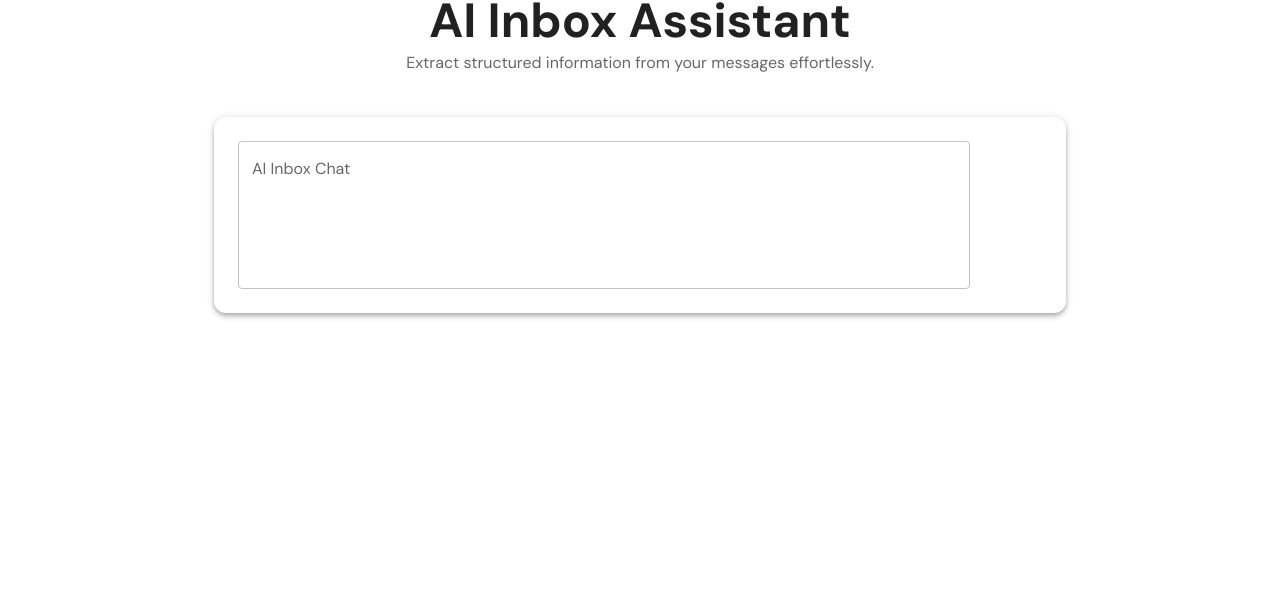
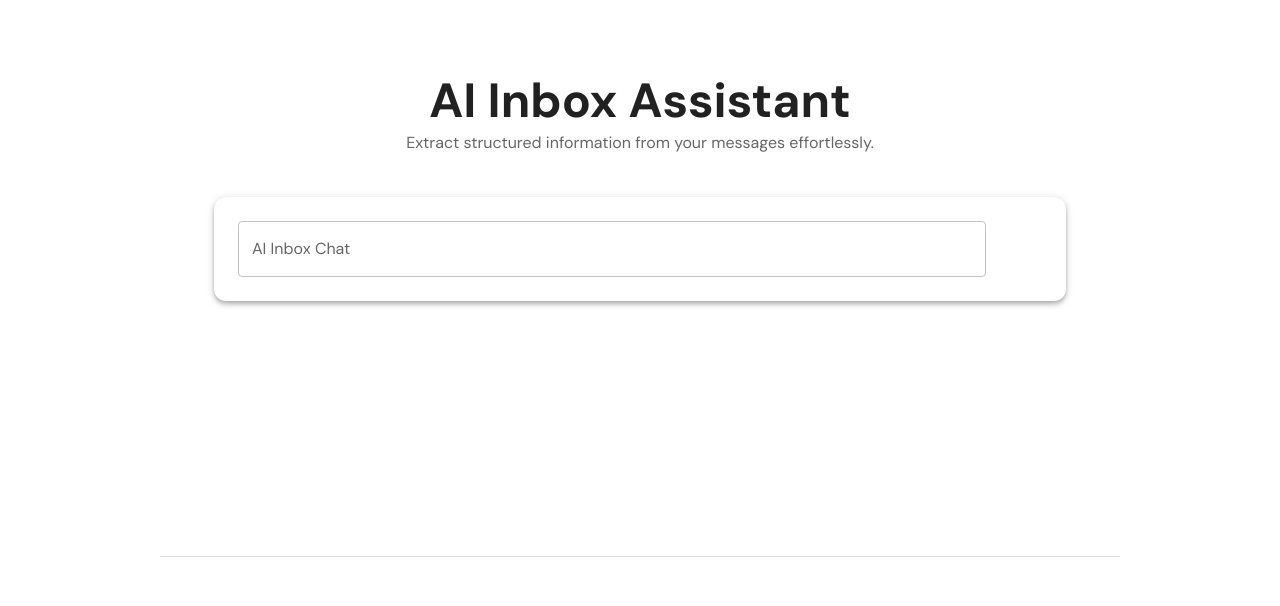
Before and after one commit to hamadalhibshi/ai-inbox-assistant, a React (Vite) app in the folder frontend/: page /chat in a window 1280 px wide. Shown: the part 119-725 px from the top of the page. Built offline with nearby package versions, Linux system fonts and the light colour scheme; no server answers; some icons are missing.

Commit message:
- Updated chat ui

```diff
--- a/frontend/src/components/Screen.tsx
+++ b/frontend/src/components/Screen.tsx
@@ -1,12 +1,13 @@
-import { Box } from "@mui/material";
+import { Box, type SxProps, type Theme } from "@mui/material";
 import type { ReactNode } from "react";
 import Footer from "./Footer";
 
 interface ScreenType {
   children: ReactNode;
+  sx?: SxProps<Theme>;
 }
 
-const Screen = ({ children }: ScreenType) => {
+const Screen = ({ children, sx }: ScreenType) => {
   return (
     <Box
       sx={{
@@ -15,6 +16,7 @@ const Screen = ({ children }: ScreenType) => {
         minHeight: "90vh",
         mx: { xs: 2, md: 20 },
         mt: 10,
+        ...sx,
       }}
     >
       <Box sx={{ flex: 1 }}>{children}</Box>
--- a/frontend/src/pages/Chat/Chat.tsx
+++ b/frontend/src/pages/Chat/Chat.tsx
@@ -18,7 +18,7 @@ import {
 } from "@mui/material";
 import ArrowCircleRightIcon from "@mui/icons-material/ArrowCircleRight";
 import LightbulbIcon from "@mui/icons-material/Lightbulb";
-import { EditForm } from "../../components";
+import { EditForm, Screen } from "../../components";
 import { useFormik } from "formik";
 import TicketInfo from "./components/TicketInfo";
 
@@ -118,7 +118,13 @@ const Chat = () => {
   };
 
   return (
-    <Container maxWidth="md" sx={{ py: 6, minHeight: "95vh" }}>
+    <Screen
+      sx={{
+        py: 6,
+        minHeight: "95vh",
+      }}
+    >
+      <Container maxWidth="md" sx={{ mb: 5 }}>
         <Box textAlign="center" mb={5}>
           <Typography variant="h3" fontWeight="bold" sx={{}}>
             AI Inbox Assistant
@@ -133,14 +139,11 @@ const Chat = () => {
           sx={{
             p: 3,
             borderRadius: 3,
+            flexGrow: 1,
             mb: 4,
-        }}
-      >
-        <Box
-          sx={{
             display: "flex",
-            alignItems: "flex-end",
-            gap: 2,
+            alignItems: "center",
+            justifyContent: "space-between",
           }}
         >
           <TextField
@@ -148,7 +151,6 @@ const Chat = () => {
             variant="outlined"
             multiline
             fullWidth
-            minRows={5}
             value={messageText}
             onChange={(e) => setMessageText(e.target.value)}
             placeholder="Paste your message, chat, or email content here..."
@@ -156,7 +158,6 @@ const Chat = () => {
               borderRadius: 2,
             }}
           />
-
           <IconButton
             color="primary"
             onClick={handleChatSubmit}
@@ -173,7 +174,6 @@ const Chat = () => {
               <ArrowCircleRightIcon fontSize="large" />
             )}
           </IconButton>
-        </Box>
         </Paper>
 
         {error && (
@@ -283,6 +283,7 @@ const Chat = () => {
           formik={formik}
         />
       </Container>
+    </Screen>
   );
 };
 
```
Lines whose indentation alone changed are shown as unchanged.
